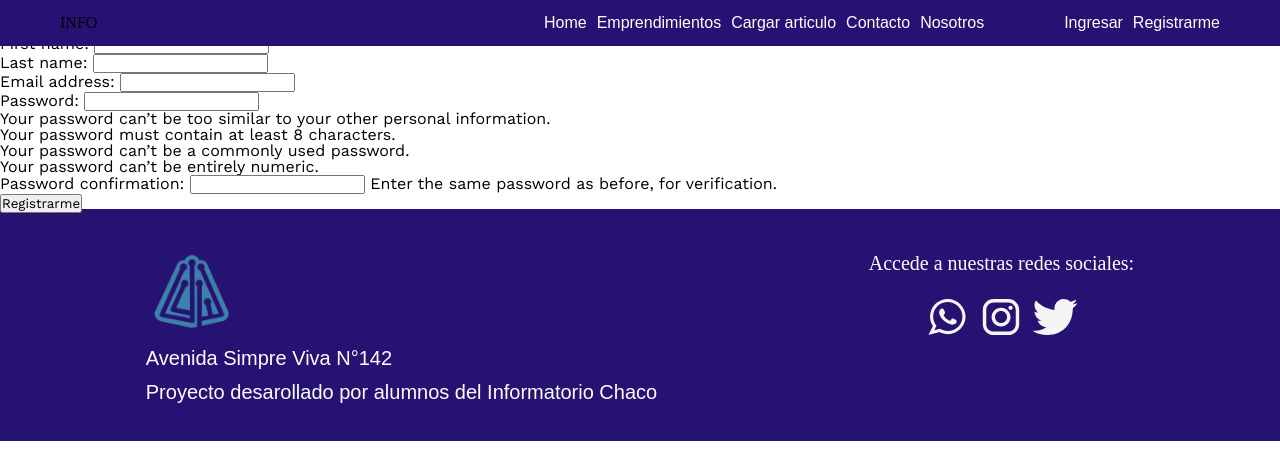
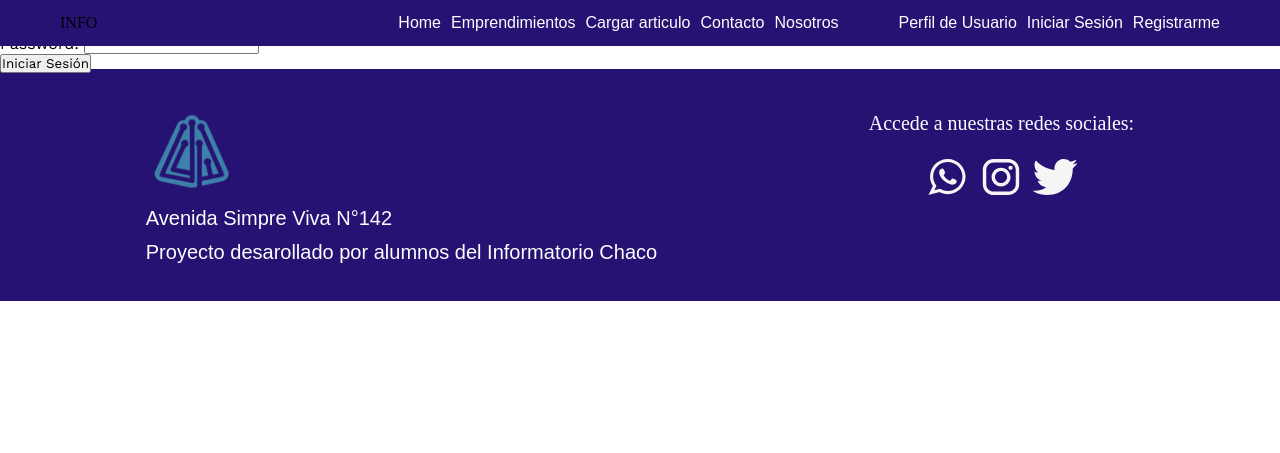
Before and after one commit to claudio-caio/proyecto_del_informatorio, a Django app: page /Usuarios/Login/ in a window 1280 px wide. Shown: the top 453 px of the page. Run offline with Django 5.2, Linux system fonts and the light colour scheme.

Commit message:
conecsion de los html

```diff
--- a/RepositorioDelProyecto2024/blog/apps/Usuarios/urls.py
+++ b/RepositorioDelProyecto2024/blog/apps/Usuarios/urls.py
@@ -4,9 +4,8 @@ from . import views
 app_name = 'usuarios'
 
 urlpatterns = [
-    path('Registro/',views.RegistroUsuario.as_view(), name = 'registro_usuario'),
-    path('Login/',views.RegistroUsuario.as_view(), name = 'login'),
-    path('Logout/',views.RegistroUsuario.as_view(), name = 'logout'),
-    path('Perfil/',views.RegistroUsuario.as_view(), name = 'perfil'),
-
+    path('Registro/', views.RegistroUsuario.as_view(), name='registro_usuario'),
+    path('Login/', views.InicioSesion.as_view(), name='login'),
+    path('Logout/', views.CerrarSesion.as_view(), name='logout'),
+    path('Perfil/', views.PerfilView.as_view(), name='perfil'),
 ]
--- a/RepositorioDelProyecto2024/blog/apps/Usuarios/views.py
+++ b/RepositorioDelProyecto2024/blog/apps/Usuarios/views.py
@@ -7,16 +7,18 @@ from django.contrib.auth.mixins import LoginRequiredMixin
 
 
 class RegistroUsuario(CreateView):
-    template_name = 'usuarios/registro.html'
+    template_name = 'Usuarios/registro.html'
     form_class = FormularioRegistroUsuario
     success_url = reverse_lazy('index')
 
 class InicioSesion(LoginView):
-    template_name = 'usuarios/login.html'
+    template_name = 'Usuarios/login.html'
+    next_page= reverse_lazy('index')
+
 
 class CerrarSesion(LogoutView):
-    template_name = 'usuarios/logout.html'
+    template_name = 'Usuarios/logout.html'
     next_page = reverse_lazy('index')
 
 class PerfilView(LoginRequiredMixin, TemplateView):
-    template_name = 'usuarios/perfil.html'
+    template_name = 'Usuarios/perfil.html'
--- a/RepositorioDelProyecto2024/blog/blog/settings/base.py
+++ b/RepositorioDelProyecto2024/blog/blog/settings/base.py
@@ -118,3 +118,7 @@ DEFAULT_AUTO_FIELD = 'django.db.models.BigAutoField'
 
 MEDIA_URL = '/media/'
 MEDIA_ROOT = os.path.join(os.path.dirname(BASE_DIR), 'media')
+
+LOGIN_REDIRECT_URL = 'emprendimientos:index'  # Redirige después de iniciar sesión
+LOGOUT_REDIRECT_URL = 'emprendimientos:index'  # Redirige después de cerrar sesión
+LOGIN_URL = 'usuarios:login'  # Página de login si un usuario no autenticado intenta acceder a una vista restringida
--- a/RepositorioDelProyecto2024/blog/templates/base.html
+++ b/RepositorioDelProyecto2024/blog/templates/base.html
@@ -38,11 +38,20 @@
                     <div class="contenedor__registro">
                         <ul class="encabezado__navegador--registro">
                             <!--perfil-->
-                            <li><a href="" class="registro"></a></li>
-                            <li><a href="" class="registro"></a></li>
-                            <!--logiarc-->
-                            <li><a href="" class="registro">Ingresar</a></li>
-                            <li><a href="{% url 'Usuarios:registro_usuario' %}" class="registro">Registrarme</a></li>
+                            <li><a href="{% url 'Usuarios:perfil' %}" class="registro"> Perfil de Usuario</a></li>
+
+                            {% if user.is_authenticated %}
+                                <li>
+                                    <form action="{% url 'Usuarios:logout' %}" method="post" style="display:inline;">
+                                       {% csrf_token %}
+                                       <button type="submit" class="registro">Cerrar sesión</button>
+                                    </form>
+                                </li>
+                            {% else %}
+                                 <!--logiarc-->
+                                <li><a href="{% url 'Usuarios:login' %}" class="registro">Iniciar Sesión</a></li>
+                                <li><a href="{% url 'Usuarios:registro_usuario' %}" class="registro">Registrarme</a></li>
+                            {% endif %}
                         </ul>
                     </div>
                 </div>
--- /dev/null
+++ b/RepositorioDelProyecto2024/blog/templates/usuarios/login.html
@@ -0,0 +1,10 @@
+{% extends 'base.html' %}
+
+{% block contenido %}
+<h2>Iniciar Sesión</h2>
+<form method="POST">
+    {% csrf_token %}
+    {{ form.as_p }}
+    <button type="submit">Iniciar Sesión</button>
+</form>
+{% endblock contenido %}
```
Also changed, not shown: RepositorioDelProyecto2024/blog/templates/usuarios/logout.html (added, +9 -0 lines), RepositorioDelProyecto2024/blog/templates/usuarios/perfil.html (added, +11 -0 lines), RepositorioDelProyecto2024/blog/blog/db.sqlite3.
